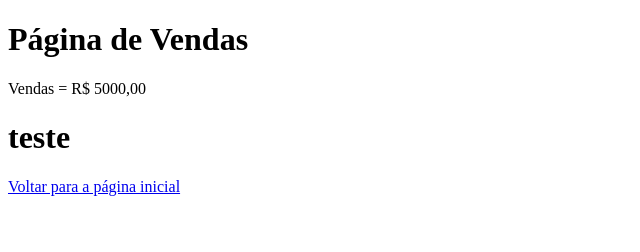
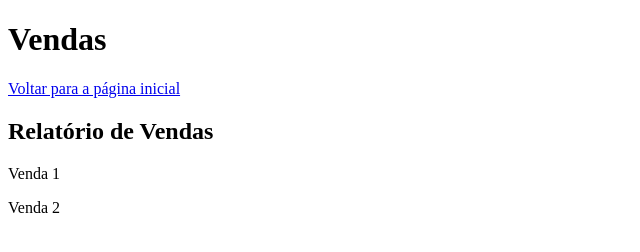
Before and after one commit to Zini9/aulagithub, a plain HTML site: page vendas.html in a window 1280 px wide. Shown: the whole page, without its empty margins (0-640 px from the left). Drawn offline with Linux system fonts and the light colour scheme.

Commit message:
Adicionando Vendas 1/2

```diff
--- a/vendas.html
+++ b/vendas.html
@@ -6,12 +6,10 @@
     <title>Document</title>
 </head>
 <body>
-    <h1>Página de Vendas</h1>
-
-    <p>Vendas = R$ 5000,00</p>
-
-    <h1>teste</h1>
-
+    <h1>Vendas</h1>
     <a href="index.html">Voltar para a página inicial</a>
+    <h2>Relatório de Vendas</h2>
+    <p>Venda 1</p>
+    <p>Venda 2</p>
 </body>
 </html>
```
